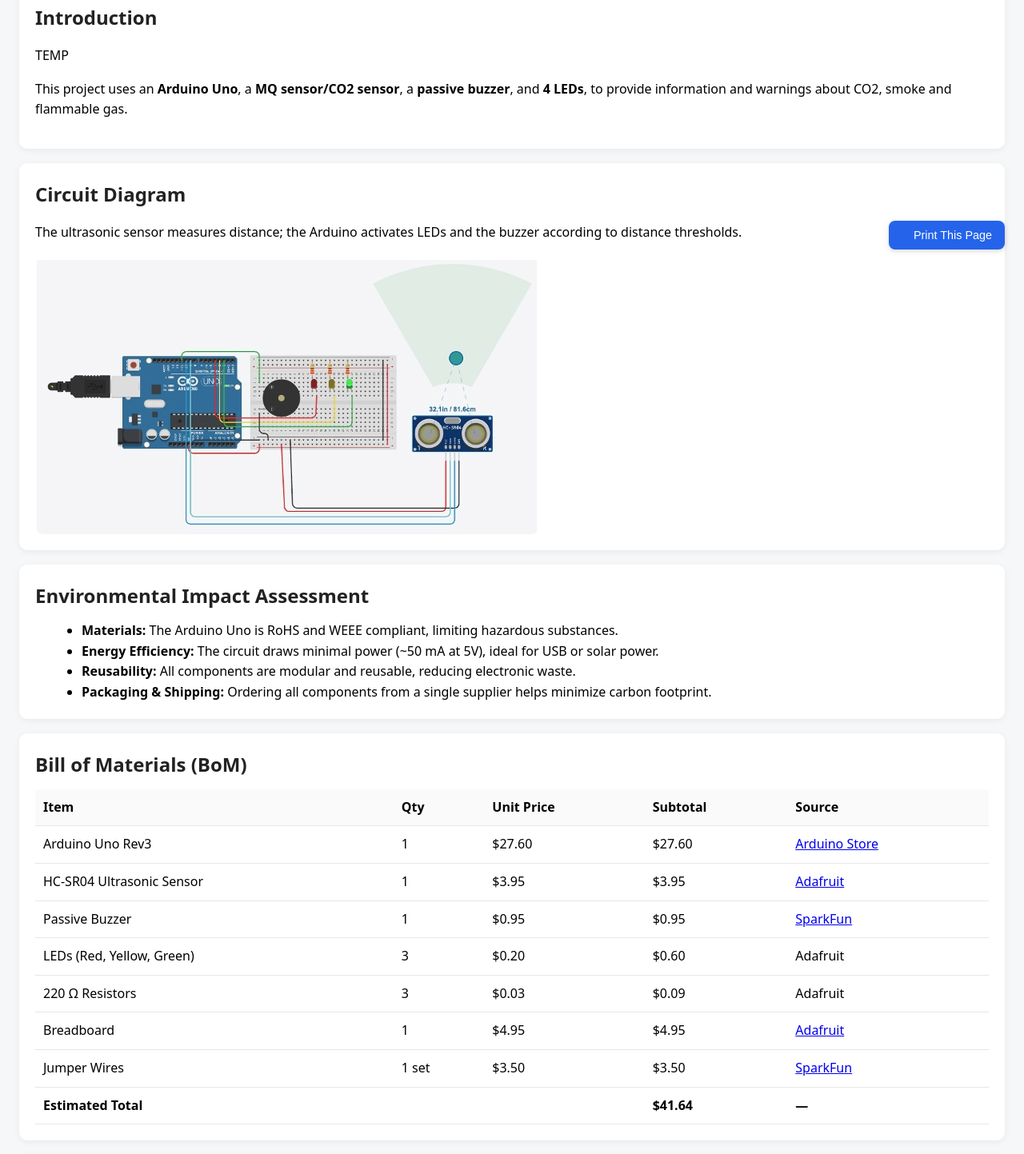
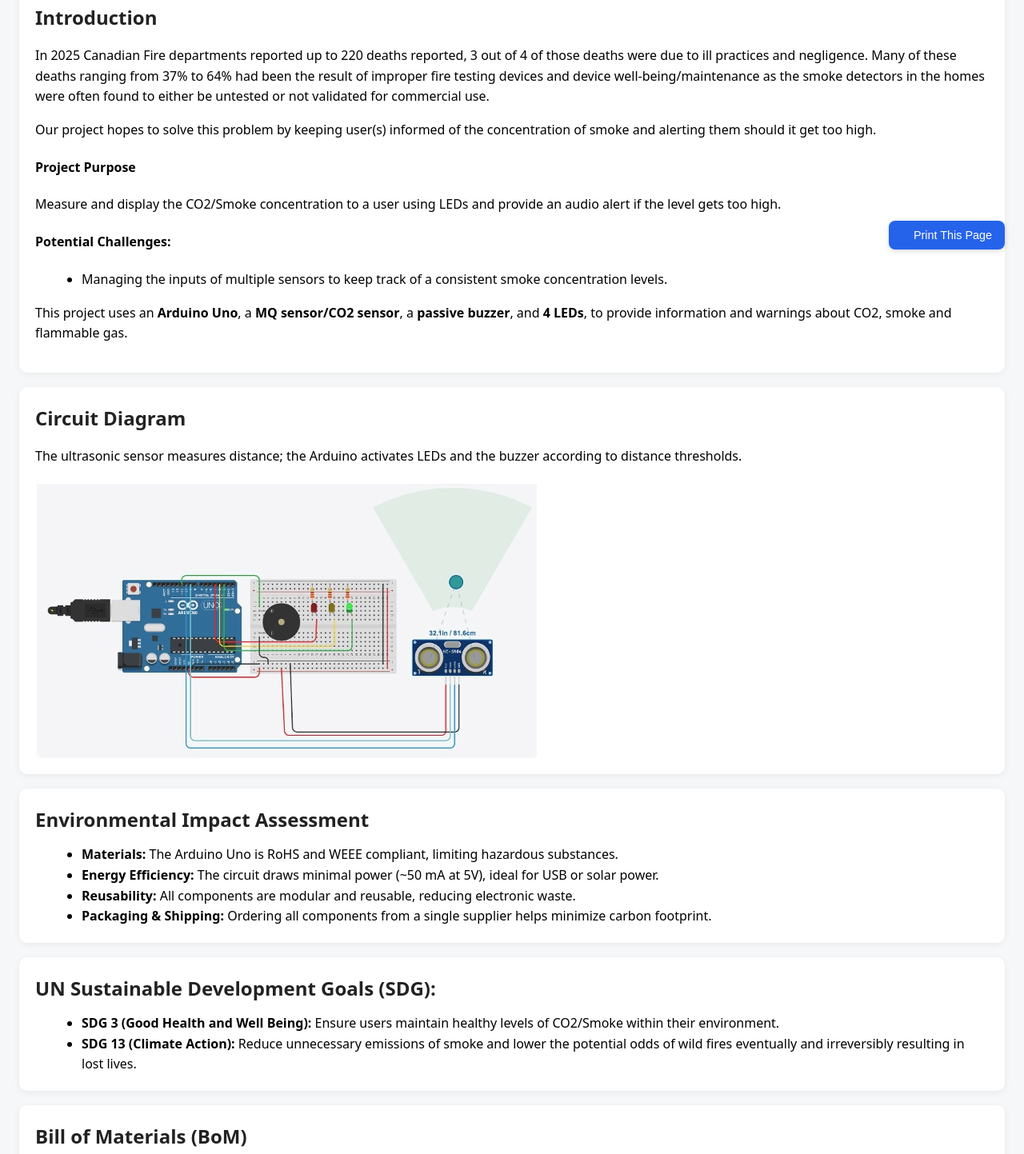
Before and after one commit to ecaleb1/AirQualityAlert, a plain HTML site: page index.html in a window 1280 px wide. Shown: the part 464-1907 px from the top of the page at 80% size. Drawn offline with nearby package versions, Linux system fonts and the light colour scheme.

Commit message:
Update Introduction

```diff
--- a/index.html
+++ b/index.html
@@ -66,8 +66,19 @@
   <section id="introduction">
     <h2>Introduction</h2>
     <p>
-      TEMP
+      In 2025 Canadian Fire departments reported up to 220 deaths reported, 3 out of 4 of those deaths were due to ill practices and negligence.  Many of these deaths ranging from 37% to 64% had been the result of improper fire testing devices and device well-being/maintenance as the smoke detectors in the homes were often found to either be untested or not validated for commercial use.
     </p>
+    <p>
+      Our project hopes to solve this problem by keeping user(s) informed of the concentration of smoke and alerting them should it get too high.
+    </p>
+    <h4>Project Purpose</h4>
+    <p>
+      Measure and display the CO2/Smoke concentration to a user using LEDs and provide an audio alert if the level gets too high.
+    </p>
+    <h4>Potential Challenges:</h4>
+    <ul>
+      <li>Managing the inputs of multiple sensors to keep track of a consistent smoke concentration levels.</li>
+    </ul>
     <p>
       This project uses an <strong>Arduino Uno</strong>, a <strong>MQ sensor/CO2 sensor</strong>, a
       <strong>passive buzzer</strong>, and <strong>4 LEDs</strong>, to provide information and warnings about
@@ -92,6 +103,14 @@
       <li><strong>Reusability:</strong> All components are modular and reusable, reducing electronic waste.</li>
       <li><strong>Packaging & Shipping:</strong> Ordering all components from a single supplier helps minimize
         carbon footprint.</li>
+    </ul>
+  </section>
+
+  <section id="development">
+    <h2>UN Sustainable Development Goals (SDG):</h4>
+    <ul>
+      <li><strong>SDG 3 (Good Health and Well Being):</strong> Ensure users maintain healthy levels of CO2/Smoke within their environment.</li>
+      <li><strong>SDG 13 (Climate Action):</strong> Reduce unnecessary emissions of smoke and lower the potential odds of wild fires eventually and irreversibly resulting in lost lives.</li>
     </ul>
   </section>
 
```
